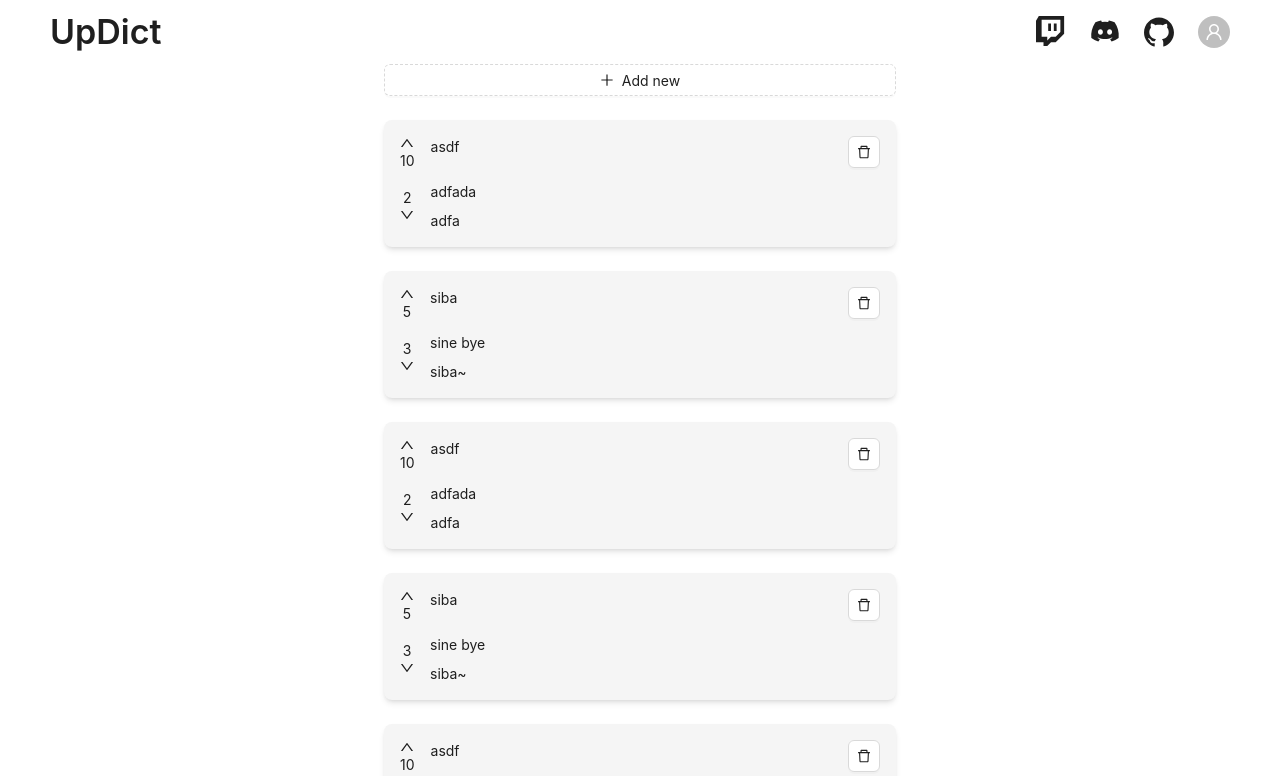
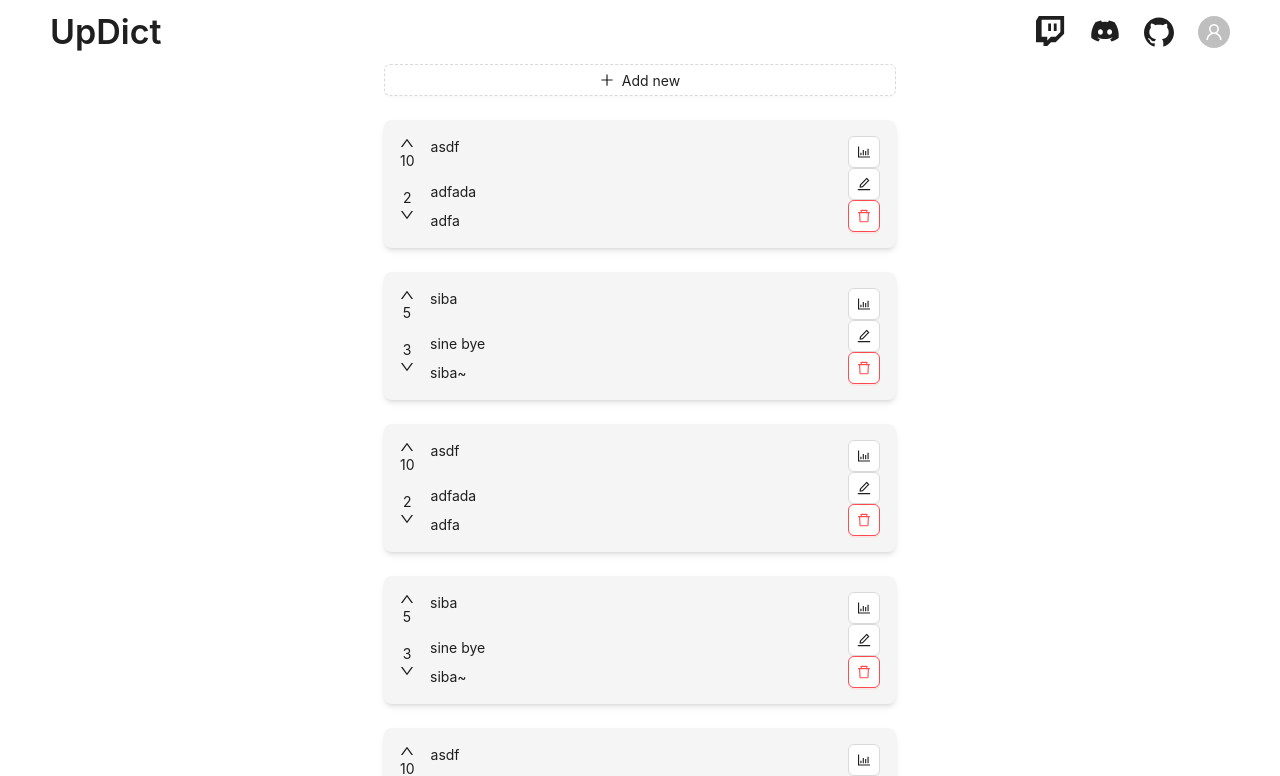
Before and after one commit to abiriadev/sinedict, a React (Vite) app: page / in a window 1280 px wide. Shown: the top 776 px of the page. Built offline with nearby package versions, Linux system fonts and the light colour scheme.

Commit message:
feat: add more icons

```diff
--- a/src/Article.tsx
+++ b/src/Article.tsx
@@ -4,6 +4,8 @@ import {
 	UpOutlined,
 	DownOutlined,
 	DeleteOutlined,
+	EditOutlined,
+	BarChartOutlined,
 } from '@ant-design/icons'
 
 export const Article = ({
@@ -43,7 +45,12 @@ export const Article = ({
 					</Flex>
 				</Flex>
 				<Flex vertical>
-					<Button icon={<DeleteOutlined />} />
+					<Button icon={<BarChartOutlined />} />
+					<Button icon={<EditOutlined />} />
+					<Button
+						icon={<DeleteOutlined />}
+						danger
+					/>
 				</Flex>
 			</Flex>
 		</div>
```
